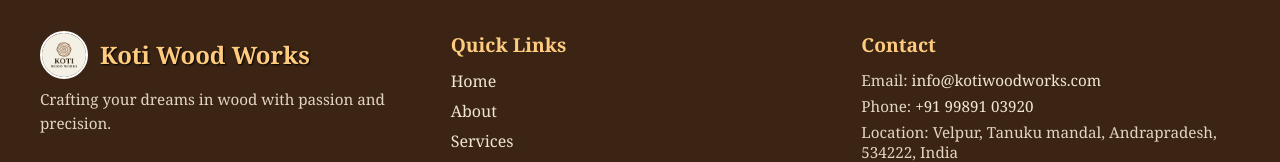
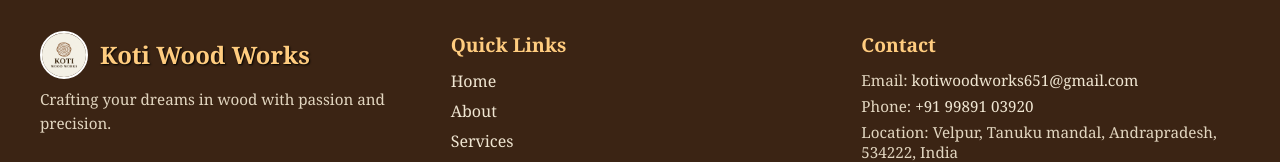
Before and after one commit to lokesh143b/koti-wood-works, a React (Vite) app: page / in a window 1280 px wide. Shown: the part 3163-3325 px from the top of the page. Built offline with nearby package versions, Linux system fonts and the light colour scheme.

Commit message:
added email

```diff
--- a/src/components/Footer/Footer.jsx
+++ b/src/components/Footer/Footer.jsx
@@ -25,7 +25,7 @@ const Footer = () => {
         </div>
         <div className="footer-section contact">
           <h3>Contact</h3>
-          <p>Email: <a href="mailto:info@kotiwoodworks.com">info@kotiwoodworks.com</a></p>
+          <p>Email: <a href="mailto:kotiwoodworks651@gmail.com">kotiwoodworks651@gmail.com</a></p>
           <p>Phone: <a href="tel:+911234567890">+91 99891 03920</a></p>
           <p>Location: Velpur, Tanuku mandal, Andrapradesh, 534222, India</p>
         </div>
```
